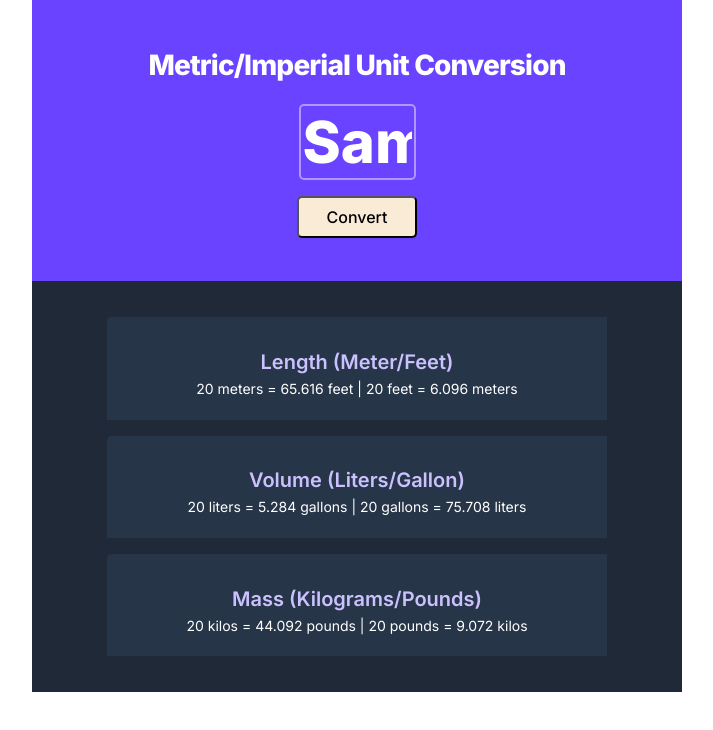
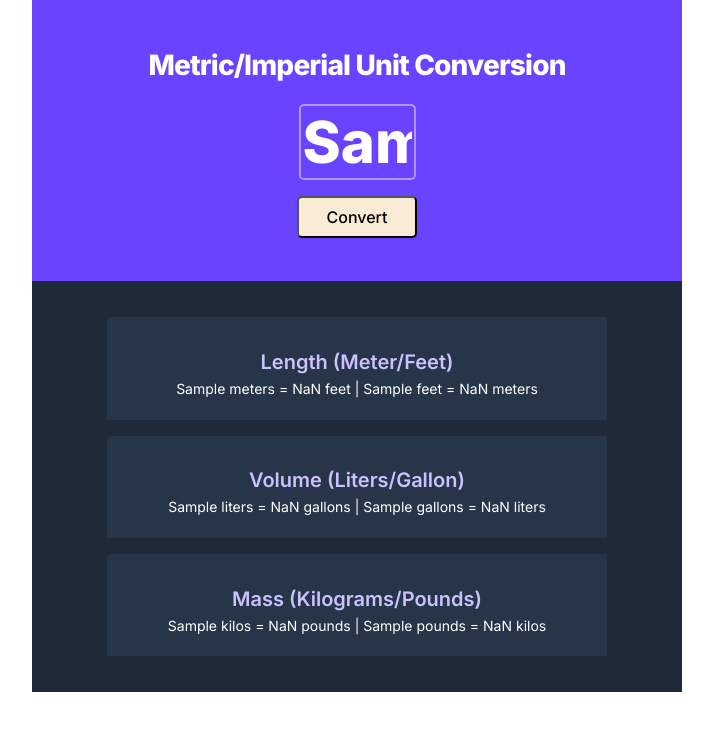
Before and after one commit to ShamBB/Simple-Unit-Conversion, a plain HTML site: page index.html in a window 1280 px wide. Both pictures are taken after typing "Sample" into the empty fields and a click on the button "Convert". Shown: the whole page, without its empty margins (283-996 px from the left). Drawn offline with Linux system fonts and the light colour scheme.

Commit message:
Add conversion function

```diff
--- a/index.html
+++ b/index.html
@@ -18,24 +18,41 @@
     <main>
       <section class="hero main-grid">
         <h1>Metric/Imperial Unit Conversion</h1>
-        <input type="text" class="input-number" />
-        <button class="convert-btn">Convert</button>
+        <input type="text" class="input-number" id="inputNumberEl" />
+        <button class="convert-btn" id="btnConvert">Convert</button>
       </section>
 
       <section class="sub-hero main-grid">
         <div class="col">
           <h3>Length (Meter/Feet)</h3>
-          <p>20 meters = 65.616 feet | 20 feet = 6.096 meters</p>
+          <p>
+            <span class="userEnterNum">1</span> meters =
+            <span id="feetEl">3.281</span> feet |
+            <span class="userEnterNum">1</span> feet =
+            <span id="metersEl">0.305</span> meters
+          </p>
         </div>
         <div class="col">
           <h3>Volume (Liters/Gallon)</h3>
-          <p>20 liters = 5.284 gallons | 20 gallons = 75.708 liters</p>
+          <p>
+            <span class="userEnterNum">1</span> liters =
+            <span id="gallonsEl">0.264</span> gallons |
+            <span class="userEnterNum">1</span> gallons =
+            <span id="litersEl">3.785</span> liters
+          </p>
         </div>
         <div class="col">
           <h3>Mass (Kilograms/Pounds)</h3>
-          <p>20 kilos = 44.092 pounds | 20 pounds = 9.072 kilos</p>
+          <p>
+            <span class="userEnterNum">1</span> kilos =
+            <span id="poundsEl">2.205</span> pounds |
+            <span class="userEnterNum">1</span> pounds =
+            <span id="kilosEl">0.454</span> kilos
+          </p>
         </div>
       </section>
     </main>
+
+    <script src="index.js" type="text/javascript"></script>
   </body>
 </html>
--- a/index.js
+++ b/index.js
@@ -0,0 +1,30 @@
+const inputNumberEl = document.getElementById("inputNumberEl");
+const feetEl = document.getElementById("feetEl");
+const metersEl = document.getElementById("metersEl");
+const gallonsEl = document.getElementById("gallonsEl");
+const litersEl = document.getElementById("litersEl");
+const poundsEl = document.getElementById("poundsEl");
+const kilosEl = document.getElementById("kilosEl");
+const btnConvertEl = document.getElementById("btnConvert");
+const userNum = document.querySelectorAll(".userEnterNum");
+
+function converter() {
+  const numbertoConvert = inputNumberEl.value;
+  userNum.forEach(function (el) {
+    el.textContent = numbertoConvert;
+  });
+  //Convert to feet
+  if (numbertoConvert) {
+    feetEl.textContent = (numbertoConvert * 3.28084).toFixed(3);
+    metersEl.textContent = (numbertoConvert * 0.3048).toFixed(3);
+    gallonsEl.textContent = (numbertoConvert * 0.264172).toFixed(3);
+    litersEl.textContent = (numbertoConvert * 3.78541).toFixed(3);
+    poundsEl.textContent = (numbertoConvert * 2.20462).toFixed(3);
+    kilosEl.textContent = (numbertoConvert * 0.453592).toFixed(3);
+  }
+  console.log(numbertoConvert);
+}
+
+btnConvertEl.addEventListener("click", function () {
+  converter();
+});
```
